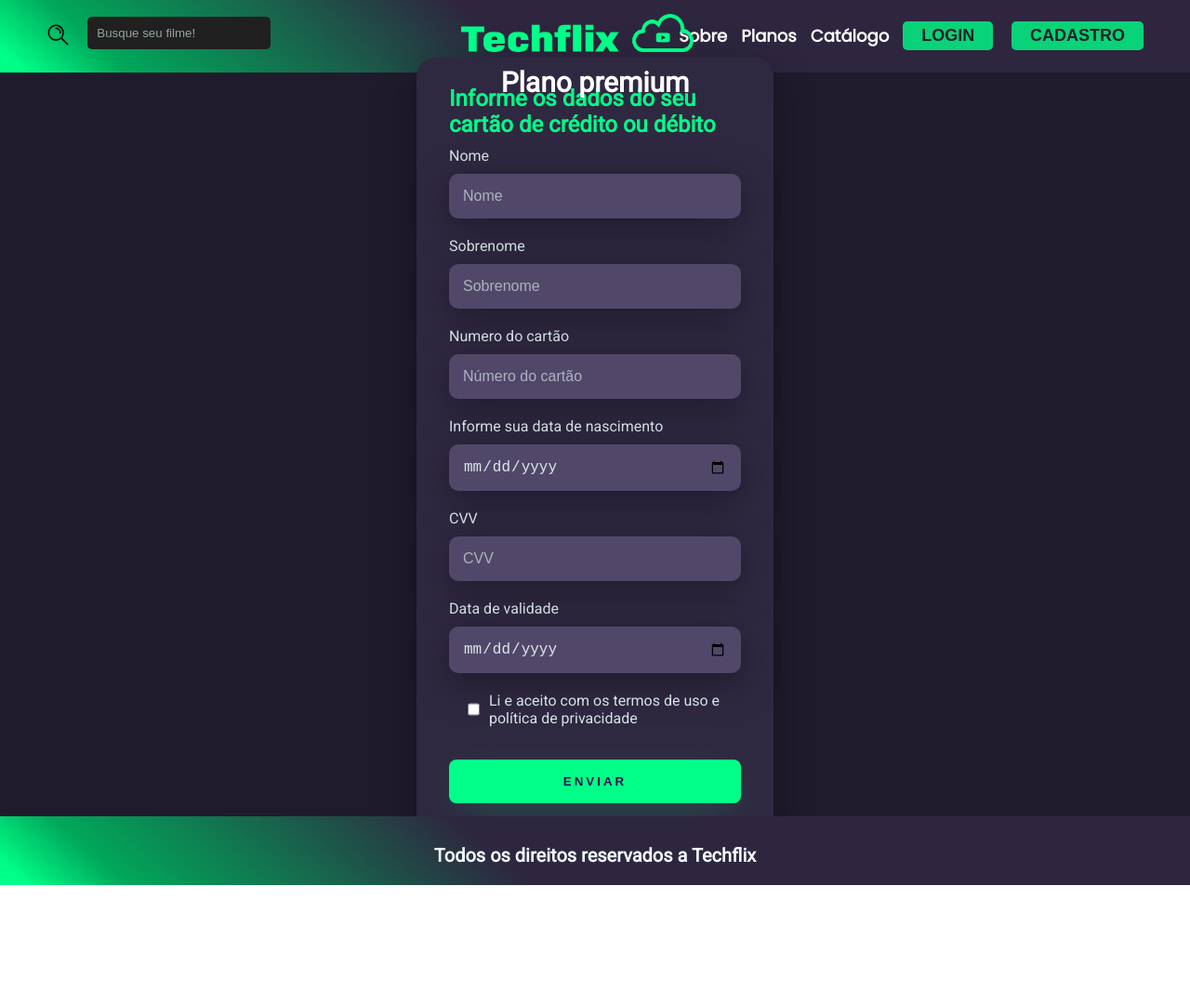
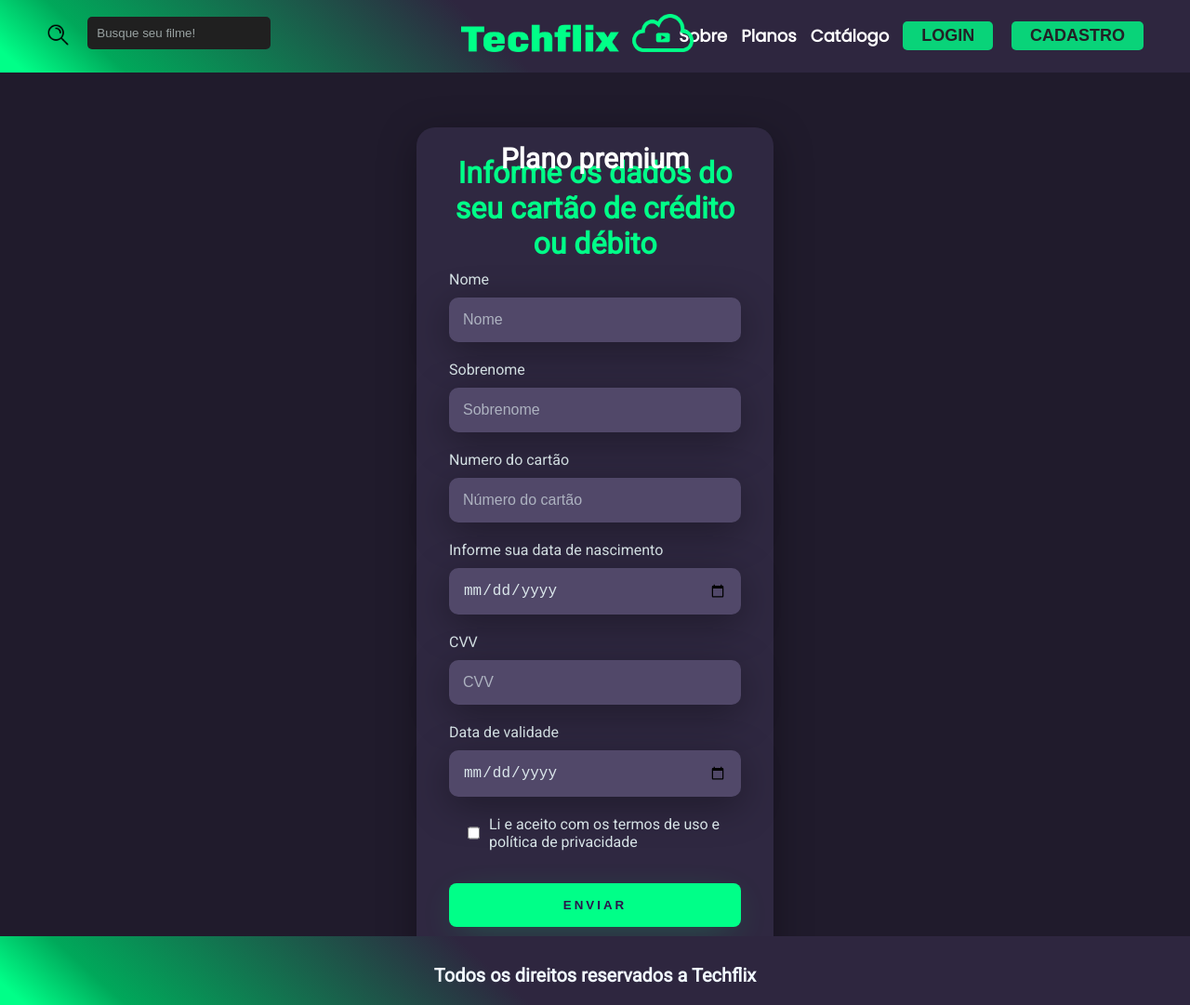
Before and after one commit to TDS-2023/Techflix, a plain HTML site: page HTML/dados-compra3.html in a window 1280 px wide. Shown: the whole page at 93% size. Before the commit the page ends 952 px from the top, so only its background shows below. Drawn offline with Linux system fonts and the light colour scheme.

Commit message:
alterações no html, css e javascript

```diff
--- a/Assets/CSS/dados-compra.css
+++ b/Assets/CSS/dados-compra.css
@@ -10,6 +10,9 @@
 
 /* Estilos do corpo da página */
 body {
+    background: #201b2c;
+    width: 100vw;
+    height: 100vh;
     overflow-x: hidden;
 }
 
@@ -127,11 +130,8 @@ main{
 
 /* Estilos da seção de login com movimentação */
 .movimentar {
-    display: flex;
+    margin-top: 200px;
     flex-direction: column;
-    width: 100vw;
-    height: 100vh;
-    background: #201b2c;
     display: flex;
     justify-content: center;
     align-items: center;
@@ -264,6 +264,7 @@ main{
 
 /* Rodapé */
 footer {
+    margin-top: 129px;
     font-family: 'Roboto', sans-serif;
     position: relative;
     width: 100%;
--- a/Assets/CSS/dados-compra2.css
+++ b/Assets/CSS/dados-compra2.css
@@ -10,6 +10,9 @@
 
 /* Estilos do corpo da página */
 body {
+    background: #201b2c;
+    width: 100vw;
+    height: 100vh;
     overflow-x: hidden;
 }
 
@@ -127,11 +130,8 @@ main{
 
 /* Estilos da seção de login com movimentação */
 .movimentar {
-    display: flex;
+    margin-top: 200px;
     flex-direction: column;
-    width: 100vw;
-    height: 100vh;
-    background: #201b2c;
     display: flex;
     justify-content: center;
     align-items: center;
@@ -264,6 +264,7 @@ main{
 
 /* Rodapé */
 footer {
+    margin-top: 129px;
     font-family: 'Roboto', sans-serif;
     position: relative;
     width: 100%;
--- a/Assets/CSS/dados-compra3.css
+++ b/Assets/CSS/dados-compra3.css
@@ -11,6 +11,9 @@
 
 /* Estilos do corpo da página */
 body {
+    width: 100vw;
+    height: 100vh;
+    background: #201b2c;
     overflow-x: hidden;
 }
 
@@ -128,11 +131,8 @@ main{
 
 /* Estilos da seção de login com movimentação */
 .movimentar {
-    display: flex;
+    margin-top: 200px;
     flex-direction: column;
-    width: 100vw;
-    height: 100vh;
-    background: #201b2c;
     display: flex;
     justify-content: center;
     align-items: center;
@@ -149,7 +149,7 @@ main{
 }
 
 .left-login>h1 {
-    font-size: 2vw;
+    /* font-size: 2vw; */
     color: #77ffc0;
     margin-bottom: 20px;
 }
@@ -186,6 +186,7 @@ main{
     color: #00ff88;
     font-weight: 800;
     margin: 0;
+    font-size: 32px;
 }
 
 /* Estilos dos campos de texto */
@@ -265,6 +266,7 @@ main{
 
 /* Rodapé */
 footer {
+    margin-top: 129px;
     font-family: 'Roboto', sans-serif;
     position: relative;
     width: 100%;
--- a/Assets/JS/main.js
+++ b/Assets/JS/main.js
@@ -9,7 +9,7 @@ function logar() {
         mensagemElement.style.fontSize = "30px";
 
         setTimeout(function () {
-            location.href = "index.html";
+            location.href = "../../index.html";
         }, 5000);
     }
 
--- a/HTML/dados-compra3.html
+++ b/HTML/dados-compra3.html
@@ -42,10 +42,10 @@
         <section>
         <div class="login-principal"> <!-- Div criada para o login principal -->
             <div class="movimentar">
-                <h2 style="color: white; position: relative; top: 15px; font-size: 30px;">Plano premium</h2>
+                <h2 style="color: white; position: relative; top: 1px; font-size: 30px; margin-bottom: 8px;">Plano premium</h2>
                 <div class="right-login">
                     <div class="card-login"> <!-- Card do login -->
-                        <h1>Informe os dados do seu cartão de crédito ou débito</h1>
+                        <h1 style="text-align: center;">Informe os dados do seu cartão de crédito ou débito</h1>
                         <div class="campodetexto">
                             <label for="Nome">Nome</label>
                             <input type="text" name="usuario" placeholder="Nome" id="usuario" required> <!-- Campo de Nome -->
```
Also changed, not shown: HTML/dados-compra.html (+2 -2 lines), HTML/dados-compra2.html (+2 -2 lines), index.html (+1 -1 lines).
